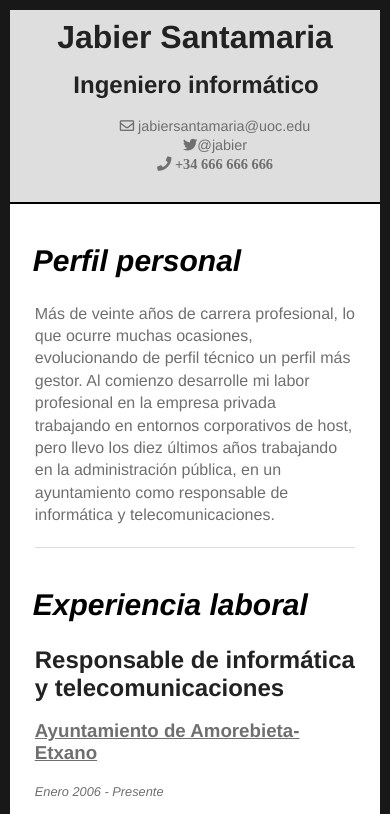
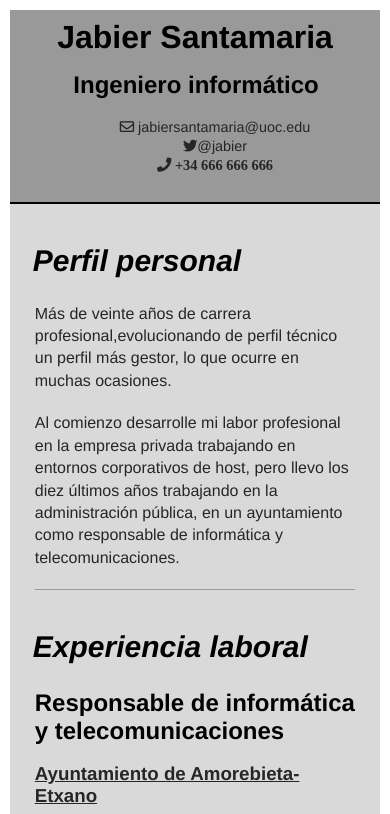
Before and after one commit to jabiersantamaria/uoc-boilerplate, a website built with Parcel: page src/index.html in a window 390 px wide. Shown: the top 814 px of the page. Built offline with nearby package versions, Linux system fonts and the light colour scheme; some packages are replaced by stand-ins of ours.

Commit message:
Media queries with variables

```diff
--- a/src/assets/styles/_site-settings.scss
+++ b/src/assets/styles/_site-settings.scss
@@ -7,19 +7,20 @@
 // Fonts
 $font1: Helvetica, Arial, sans-serif;
 
-// = Colors
+// Colors
+$color-bg:  white;
+$color-bg-curriculum: darken(white, 15);
 
-$color-bg:  #181818;
-$color-bg-curriculum: white;
-
-$color-font-heading: #222;
-$color: lighten(#222, 20);
-// $color-font-paragraph: #444;
-// https://www.tutorialsteacher.com/sass/sass-color-functions
-$color-font-paragraph: lighten($color-font-heading, 30);
+$color-font-heading: black;
+$color-font-paragraph: lighten(black, 15);
 $color-font-details: black;
 
-$color-border-section: #dedede;
+$color-border-section: lighten(black, 60);
 $color-border-contact: black;
 
 $color-link: black;
+
+// Media queries
+$terminal-size-small: 480px;
+$terminal-size-medium: 600px;
+$terminal-size-big: 800px;
--- a/src/assets/styles/layouts/_personal-data.scss
+++ b/src/assets/styles/layouts/_personal-data.scss
@@ -27,7 +27,7 @@
     font-size: 2em;
     font-weight: 700;
     font-family: $font1;
-    margin-top: 0px;
+    margin-top: 0.1px;
     margin-bottom: -6px;
   }
 
--- a/src/index.html
+++ b/src/index.html
@@ -40,7 +40,8 @@
 
 				<article>
 					<div class="curriculumContent">
-						<p>Más de veinte años de carrera profesional, lo que ocurre muchas ocasiones, evolucionando de perfil técnico un perfil más gestor. Al comienzo desarrolle mi labor profesional en la empresa privada trabajando en entornos corporativos de host, pero llevo los diez últimos años trabajando en la administración pública, en un ayuntamiento como responsable de informática y telecomunicaciones.</p>
+						<p>Más de veinte años de carrera profesional,evolucionando de perfil técnico un perfil más gestor, lo que ocurre en muchas ocasiones.</p>
+						<p>Al comienzo desarrolle mi labor profesional en la empresa privada trabajando en entornos corporativos de host, pero llevo los diez últimos años trabajando en la administración pública, en un ayuntamiento como responsable de informática y telecomunicaciones.</p>
 					</div>
 				</article>
 				<div class="clear"></div>
```
Also changed, not shown: src/assets/styles/_states.scss (+10 -3 lines), 1 other file.
